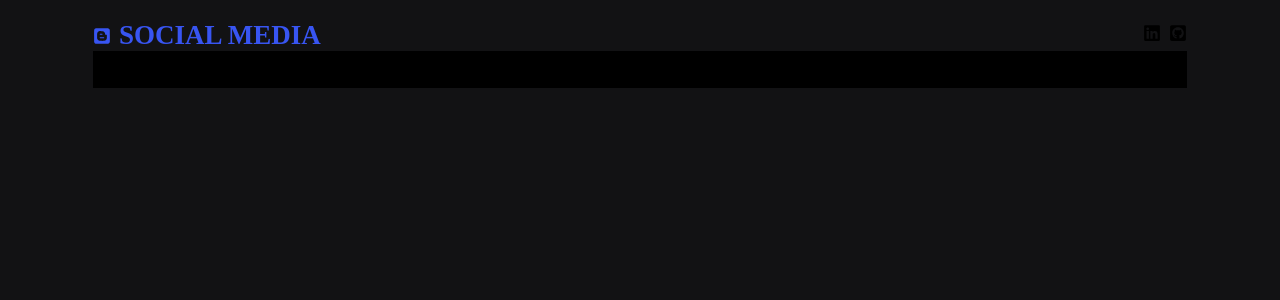
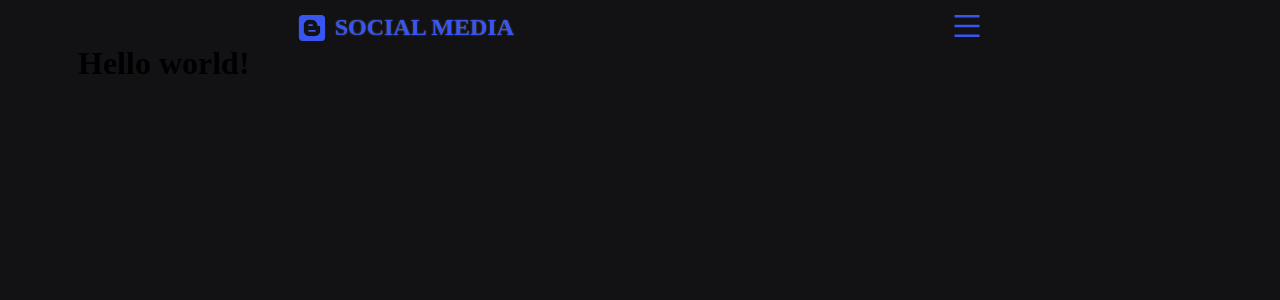
Before and after one commit to EduardoNGomes/Blog-Posts, a Next.js app: page / in a window 1280 px wide. Shown: the top 300 px of the page. Built offline with nearby package versions, Linux system fonts and the light colour scheme.

Commit message:
create header

```diff
--- a/src/pages/_app.tsx
+++ b/src/pages/_app.tsx
@@ -1,9 +1,11 @@
 import '@/styles/globals.css'
+import { styled } from '../../stitches.config'
+import * as style from '../styles/header'
+import { FaBlogger, FaGithubSquare, FaLinkedin } from 'react-icons/fa'
+import { AiOutlineMenu, AiOutlineClose } from 'react-icons/ai'
+
 import type { AppProps } from 'next/app'
-import { FaBlogger, FaGithubSquare, FaLinkedin } from 'react-icons/fa'
-import { styled } from '../../stitches.config'
-
-import * as style from '../styles/header'
+import { useState } from 'react'
 
 import Link from 'next/link'
 
@@ -11,27 +13,51 @@ const Container = styled('div', {
   width: '100%',
   maxWidth: '1124px',
   margin: '0 auto',
-  padding: '20px 15px',
 })
 
 export default function App({ Component, pageProps }: AppProps) {
+  const [isOpen, setIsOpen] = useState(false)
   return (
     <Container>
       <style.Header>
         <nav>
           <Link href="/" className="link">
-            <FaBlogger />
+            <FaBlogger size={30} />
             <h1>social media</h1>
           </Link>
-
-          <style.Ul color={{ '@bp1': 'white', '@bp2': 'white' }}>
+          <button className="menu-button" onClick={() => setIsOpen(!isOpen)}>
+            {isOpen ? (
+              <AiOutlineClose size={32} />
+            ) : (
+              <AiOutlineMenu size={32} />
+            )}
+          </button>
+          <ul className={isOpen ? 'menu-open' : 'menu-close'}>
             <li>
-              <FaLinkedin />
+              <Link
+                href="https://www.linkedin.com/in/eduardo-gomes-220610227/"
+                className="link-li"
+                target="_blank"
+              >
+                <span>
+                  <FaLinkedin />
+                </span>
+                <p>LinkedIn</p>
+              </Link>
             </li>
             <li>
-              <FaGithubSquare />
+              <Link
+                href="https://github.com/EduardoNGomes"
+                className="link-li"
+                target="_blank"
+              >
+                <span>
+                  <FaGithubSquare />
+                </span>
+                <p>Github</p>
+              </Link>
             </li>
-          </style.Ul>
+          </ul>
         </nav>
       </style.Header>
       <Component {...pageProps} />
--- a/src/styles/Home.ts
+++ b/src/styles/Home.ts
@@ -1,5 +1,3 @@
 import { styled } from '@stitches/react'
 
-export const MainPage = styled('main', {
-  'background-color': 'black',
-})
+export const MainPage = styled('main', {})
--- a/src/styles/header.ts
+++ b/src/styles/header.ts
@@ -2,35 +2,57 @@ import { styled } from '../../stitches.config'
 
 export const Header = styled('header', {
   nav: {
+    marginTop: '10px',
     display: 'flex',
     alignItems: 'center',
-    justifyContent: 'space-between',
+    justifyContent: 'space-around',
 
     '.link': {
-      'font-size': '$md',
+      'font-size': '$sm',
       display: 'flex',
       gap: '.5rem',
       alignItems: 'center',
-
       'text-decoration': 'none',
       color: '$blue-500',
+      'text-shadow': '0 0 2px rgba(255, 255, 255,.3)',
       'text-transform': 'uppercase',
+    },
+    button: {
+      border: 'none',
+      background: 'none',
+      color: '$blue-500',
+    },
+    ul: {
+      '.link-li': {
+        'text-decoration': 'none',
+        color: 'white',
+      },
+      li: {
+        padding: '10px',
+        span: {
+          display: 'none',
+        },
+      },
+    },
+    '.menu-open': {
+      position: 'fixed',
+      top: '45px',
+      display: 'flex',
+      gap: '10px',
+      'background-color': '$blue-500',
+      padding: '10px',
+      'flex-direction': 'column',
+      'z-index': 1,
+      width: '100%',
+      'text-align': 'center',
+      transition: '0.5s',
+
+      'font-size': '$md',
+      color: 'white',
+    },
+    '.menu-close': {
+      position: 'absolute',
+      top: '-70px',
     },
   },
 })
-
-export const Ul = styled('ul', {
-  display: 'flex',
-  'font-size': '$md',
-  gap: '.5rem',
-  variants: {
-    color: {
-      white: {
-        color: 'white',
-      },
-      blue: {
-        color: 'blue-500',
-      },
-    },
-  },
-})
--- a/stitches.config.ts
+++ b/stitches.config.ts
@@ -2,6 +2,11 @@ import { createStitches } from '@stitches/react'
 
 export const { config, styled, globalCss, keyframes, getCssText, theme, css } =
   createStitches({
+    media: {
+      bp1: '(min-width: 500px)',
+      bp2: '(min-width: 768px)',
+      bp3: '(min-width: 1024px)',
+    },
     theme: {
       colors: {
         'blue-500': '#3855F2',
@@ -13,10 +18,5 @@ export const { config, styled, globalCss, keyframes, getCssText, theme, css } =
         xl: '1.5rem',
         '2xl': '2rem',
       },
-      media: {
-        bp1: '(min-width: 500px)',
-        bp2: '(min-width: 768px)',
-        bp3: '(min-width: 1024px)',
-      },
     },
   })
```
